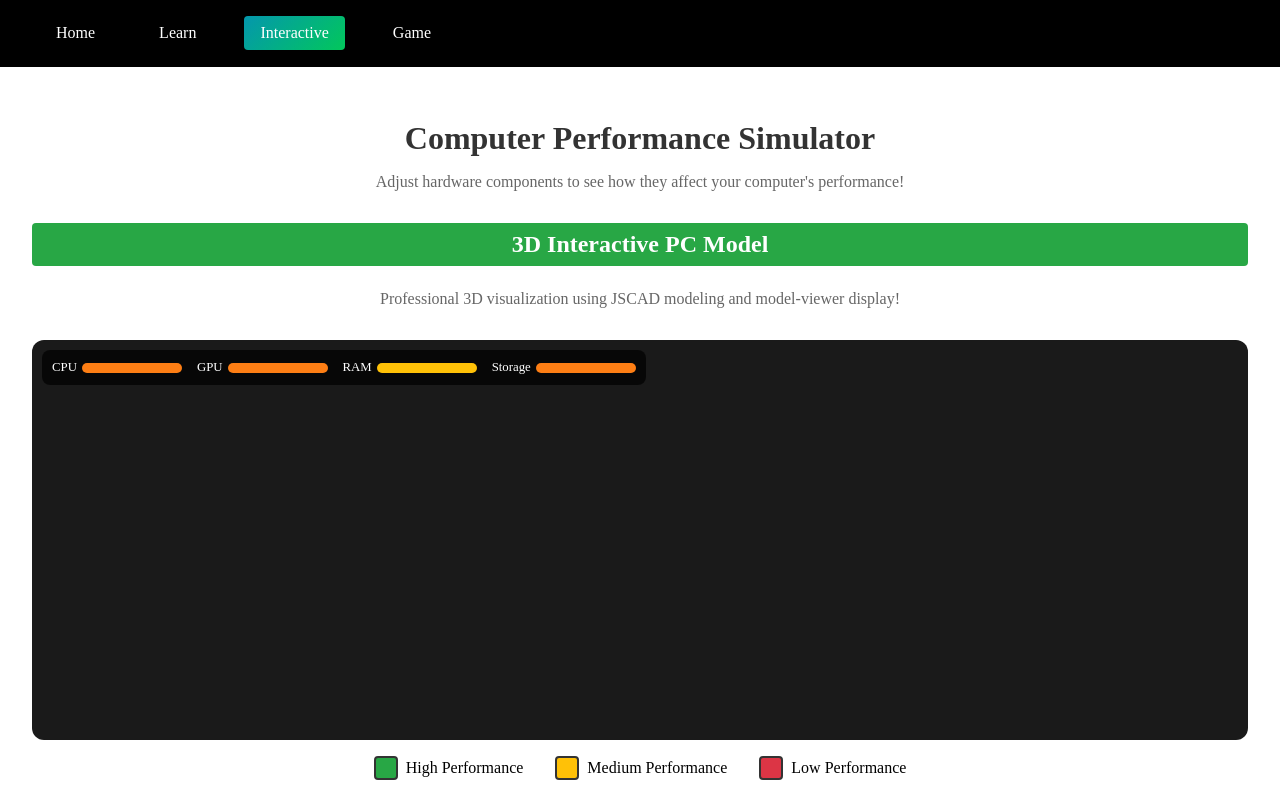
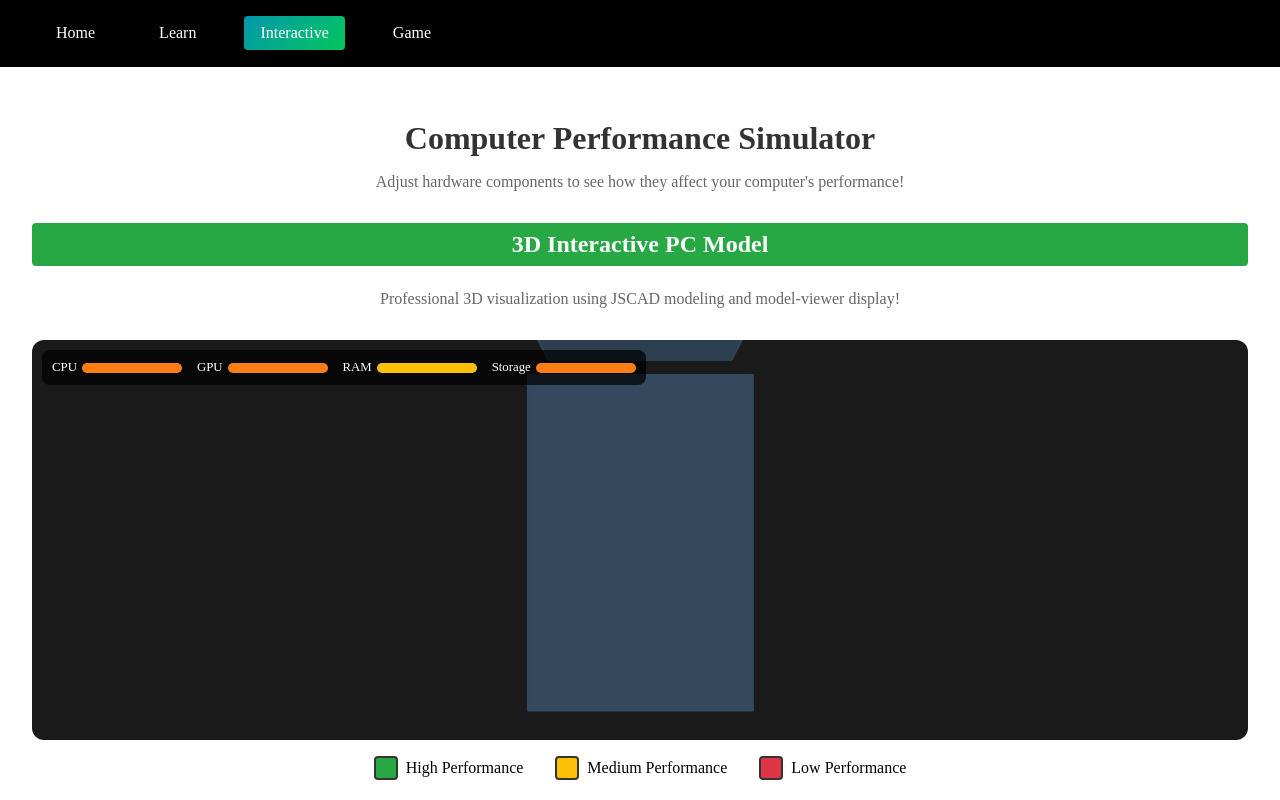
Before and after one commit to InnovatorBO/Computer-Interactive, a SvelteKit app: page /interactive in a window 1280 px wide. Shown: the top 800 px of the page. Built offline with nearby package versions, Linux system fonts and the light colour scheme.

Commit message:
Replace model-viewer with custom 3D CSS PC case model

```diff
--- a/src/routes/interactive/+page.svelte
+++ b/src/routes/interactive/+page.svelte
@@ -192,8 +192,9 @@
 
             console.log('PC model geometry created:', pcModel);
 
-            // Since STL export is not working, let's use a simple approach
-            // Use a known working GLTF file for a cube
+            // Since STL export is not working, let's create a simple PC case model
+            // For now, we'll use a simple approach - create a basic cube model
+            // that represents a PC case
             const gltfUrl = 'https://modelviewer.dev/shared-assets/models/Astronaut.glb';
 
             console.log('GLTF URL created:', gltfUrl);
@@ -676,22 +677,22 @@
     <h2>3D Interactive PC Model</h2>
     <p>Professional 3D visualization using JSCAD modeling and model-viewer display!</p>
     <div class="model-container">
-      <model-viewer
-        src=""
-        alt="Computer Hardware Components"
-        camera-controls
-        auto-rotate
-        shadow-intensity="1"
-        environment-image="neutral"
-        exposure="1"
-        ar
-        ar-modes="webxr scene-viewer quick-look"
-        camera-orbit="45deg 55deg 2.5m"
-        min-camera-orbit="auto auto 1m"
-        max-camera-orbit="auto auto 3m"
-        field-of-view="30deg"
-        style="width: 100%; height: 400px;"
-      >
+      <div class="pc-case-3d">
+        <div class="pc-case">
+          <div class="case-front"></div>
+          <div class="case-side"></div>
+          <div class="case-top"></div>
+          <div class="case-back"></div>
+          <div class="case-bottom"></div>
+          <div class="case-other-side"></div>
+
+          <!-- PC Components -->
+          <div class="component cpu" style="background: {getScoreColor(components.cpu.cinebenchR23, 15000)}"></div>
+          <div class="component gpu" style="background: {getScoreColor(components.gpu.gamingFPS, 160)}"></div>
+          <div class="component ram" style="background: {getScoreColor(components.ram.aida64, 58000)}"></div>
+          <div class="component storage" style="background: {getScoreColor(components.storage.crystalDiskMark, 7000)}"></div>
+        </div>
+
         <div class="model-overlay">
           <div class="performance-indicator cpu-indicator">
             <span class="indicator-label">CPU</span>
@@ -710,7 +711,7 @@
             <div class="indicator-bar" style="background: {getScoreColor(components.storage.crystalDiskMark, 7000)}"></div>
           </div>
         </div>
-      </model-viewer>
+      </div>
     </div>
     <div class="model-legend">
       <div class="legend-item">
@@ -970,6 +971,114 @@
     margin: 1rem 0;
     overflow: hidden;
     position: relative;
+  }
+
+  .pc-case-3d {
+    width: 100%;
+    height: 100%;
+    position: relative;
+    perspective: 1000px;
+    display: flex;
+    align-items: center;
+    justify-content: center;
+  }
+
+  .pc-case {
+    width: 200px;
+    height: 300px;
+    position: relative;
+    transform-style: preserve-3d;
+    animation: rotate 20s infinite linear;
+  }
+
+  .case-front, .case-side, .case-top, .case-back, .case-bottom, .case-other-side {
+    position: absolute;
+    width: 200px;
+    height: 300px;
+    background: #2c3e50;
+    border: 2px solid #34495e;
+  }
+
+  .case-front {
+    transform: translateZ(100px);
+    background: linear-gradient(135deg, #2c3e50 0%, #34495e 100%);
+  }
+
+  .case-side {
+    transform: rotateY(90deg) translateZ(100px);
+    width: 200px;
+    height: 300px;
+    background: #34495e;
+  }
+
+  .case-other-side {
+    transform: rotateY(-90deg) translateZ(100px);
+    width: 200px;
+    height: 300px;
+    background: #34495e;
+  }
+
+  .case-top {
+    transform: rotateX(90deg) translateZ(150px);
+    width: 200px;
+    height: 200px;
+    background: #2c3e50;
+  }
+
+  .case-bottom {
+    transform: rotateX(-90deg) translateZ(150px);
+    width: 200px;
+    height: 200px;
+    background: #2c3e50;
+  }
+
+  .case-back {
+    transform: rotateY(180deg) translateZ(100px);
+    background: #34495e;
+  }
+
+  /* PC Components */
+  .component {
+    position: absolute;
+    border-radius: 4px;
+    border: 1px solid rgba(255, 255, 255, 0.3);
+  }
+
+  .component.cpu {
+    width: 40px;
+    height: 40px;
+    top: 50px;
+    left: 80px;
+    transform: translateZ(101px);
+  }
+
+  .component.gpu {
+    width: 80px;
+    height: 20px;
+    top: 120px;
+    left: 60px;
+    transform: translateZ(101px);
+  }
+
+  .component.ram {
+    width: 15px;
+    height: 60px;
+    top: 80px;
+    left: 30px;
+    transform: translateZ(101px);
+  }
+
+  .component.storage {
+    width: 60px;
+    height: 15px;
+    top: 200px;
+    left: 70px;
+    transform: translateZ(101px);
+  }
+
+  @keyframes rotate {
+    from { transform: rotateY(0deg); }
+    to { transform: rotateY(360deg); }
   }
 
   .model-placeholder {
```
